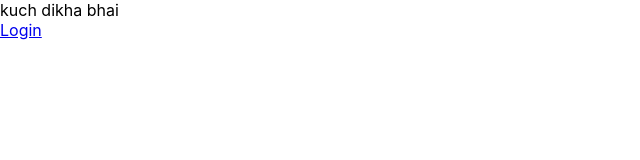
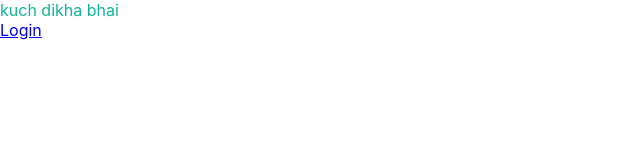
Before and after one commit to kaustavsarkar/giveback-schedule, a React (Create React App) app in the folder mis/: page / in a window 1280 px wide. Shown: the top 160 px of the page, without its empty margins (0-640 px from the left). Built offline with nearby package versions, Linux system fonts and the light colour scheme.

Commit message:
Updating index.css name

```diff
--- a/mis/src/index.css
+++ b/mis/src/index.scss
@@ -3,6 +3,7 @@ body {
   font-family: -apple-system, BlinkMacSystemFont, 'Segoe UI', 'Roboto', 'Oxygen',
     'Ubuntu', 'Cantarell', 'Fira Sans', 'Droid Sans', 'Helvetica Neue',
     sans-serif;
+  color: #13b497;
   -webkit-font-smoothing: antialiased;
   -moz-osx-font-smoothing: grayscale;
 }
--- a/mis/src/index.tsx
+++ b/mis/src/index.tsx
@@ -1,6 +1,6 @@
 import React from 'react';
 import ReactDOM from 'react-dom';
-import './index.css';
+import './index.scss';
 import App from './App';
 import reportWebVitals from './reportWebVitals';
 
```
